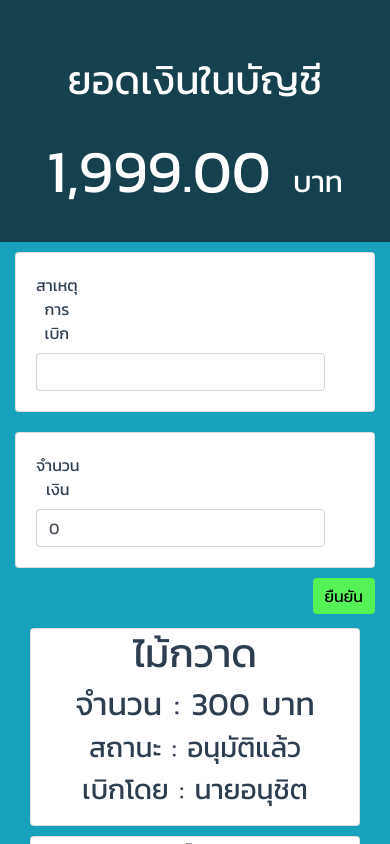
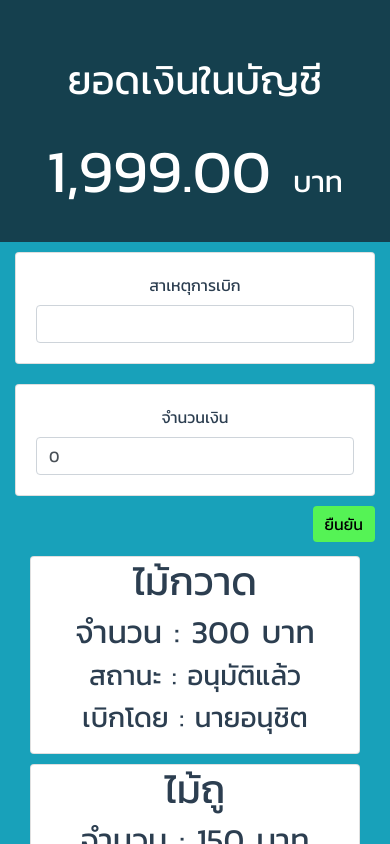
Before and after one commit to pontakornth/jwc11-workshop-e, a Vue app: page /#/withdraw in a window 390 px wide. Shown: the top 844 px of the page. Built offline with nearby package versions, Linux system fonts and the light colour scheme.

Commit message:
Make GUI more responsive

```diff
--- a/src/views/withdraw.vue
+++ b/src/views/withdraw.vue
@@ -8,13 +8,13 @@
                                   <p style="color:white; font-size:60px;">{{ balance.toString().replace(/\B(?=(\d{3})+(?!\d))/g, ",") }}.00 <span style="font-size:30px;">บาท</span></p>
                           </b-col>
 
-                          <b-col cols="12" style="background-color:#18a1ba; min-height:100vh; padding-top:10px;">
+                          <b-col class="mx-auto" cols="12" lg="10"  style="background-color:#18a1ba; min-height:100vh; padding-top:10px;">
 
                                <div class="card" style="padding:0px; margin-bottom:20px;">
 
                                    <b-row style="padding:20px;">
-                                    <b-col cols="1"><label>สาเหตุการเบิก</label></b-col>
-                                    <b-col cols="11"><b-input v-model="currentTitle" type="text" /></b-col>
+                                    <b-col cols="12" lg="1"><label>สาเหตุการเบิก</label></b-col>
+                                    <b-col cols="12" lg="11"><b-input v-model="currentTitle" type="text" /></b-col>
 
                                    </b-row>
 
@@ -22,8 +22,8 @@
 
                                 <div class="card" style="padding:0px;">
                                   <b-row style="padding:20px;">
-                                    <b-col cols="1"><label>จำนวนเงิน</label></b-col>
-                                    <b-col cols="11"><b-input v-model="amount" type="text" /></b-col>
+                                    <b-col cols="12" lg="1" ><label>จำนวนเงิน</label></b-col>
+                                    <b-col cols="12" lg="11"><b-input v-model="amount" type="text" /></b-col>
                                    </b-row>
 
                                 </div>
@@ -31,7 +31,9 @@
                                 <b-button  @click="addTransaction" type="submit" style="float:right; background-color:#55f355; border:0; margin-top:10px; color:black;" >ยืนยัน</b-button>
 
                                 <b-col cols="12" style="margin-top:60px;">
-                                <div v-for="tran in transactions" :key="tran.id" class="card" style="margin-bottom:10px;">
+                                <b-col cols="12">
+                                  <b-row>
+                                    <b-col v-for="tran in transactions" :key="tran.id" class="card" cols="12" lg="4" style="margin-bottom:10px;">
                                         <h1>{{ tran.title }}</h1>
                                         <h2>จำนวน : {{ tran.amount.toString().replace(/\B(?=(\d{3})+(?!\d))/g, ",") }} บาท </h2>
 
@@ -44,7 +46,9 @@
                                           </b-col>
                                           <b-col cols="5"></b-col>
                                         </b-row>
-                                </div>
+                                    </b-col>
+                                  </b-row>
+                                </b-col>
                                 </b-col>
 
 
```
Lines whose indentation alone changed are shown as unchanged.
